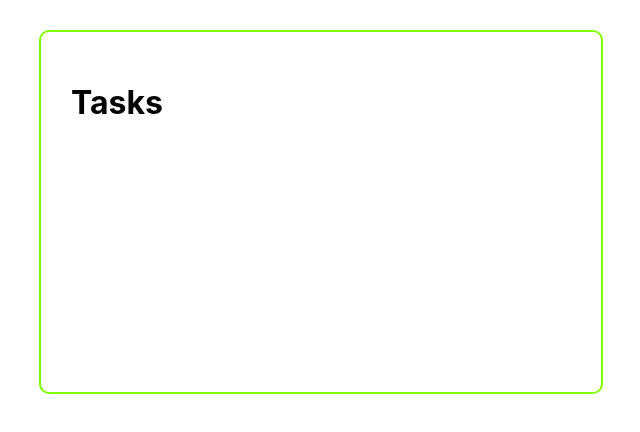
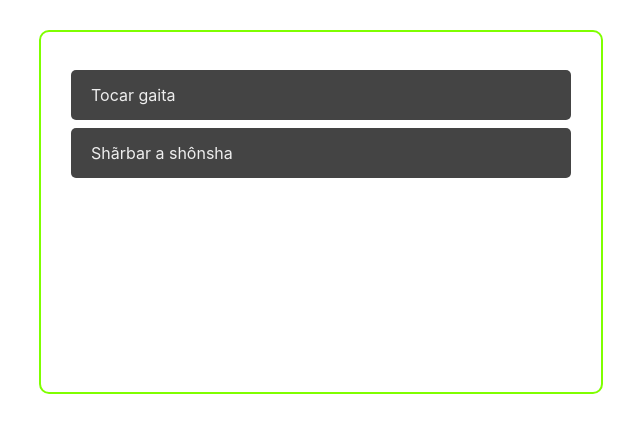
Before and after one commit to adolfoscheidt/projeto-byne-stocks, a React (Create React App) app: page / in a window 1280 px wide. Shown: the top 432 px of the page, without its empty margins (319-959 px from the left). Built offline with nearby package versions, Linux system fonts and the light colour scheme.

Commit message:
renderizando tasks v0

```diff
--- /dev/null
+++ b/src/components/Task.css
@@ -0,0 +1,10 @@
+.task-container{
+    background-color: #444 ;
+    margin: 8px 0;
+    padding: 15px 20px;
+    display: flex;
+    border-radius: 5px;
+    justify-content: space-between;
+    color: #eee;
+    align-items: center;
+}
--- /dev/null
+++ b/src/components/Task.js
@@ -0,0 +1,8 @@
+import React from "react";
+import "./Task.css";
+
+const Task = ({ tarefa }) => {
+  return <div className="task-container">{tarefa.title}</div>;
+};
+
+export default Task;
--- a/src/components/Tasks.js
+++ b/src/components/Tasks.js
@@ -1,8 +1,13 @@
 import React from "react";
+import Task from "./Task";
 
 const Tasks = ( {tarefas} ) => {
-    console.log(tarefas[0]);
-    return <h1>Tasks</h1>;
+
+    return(
+        <>
+        {tarefas.map((tarefa) => <Task tarefa={tarefa}/>)}
+        </>
+    )
 }
 
 export default Tasks;
```
